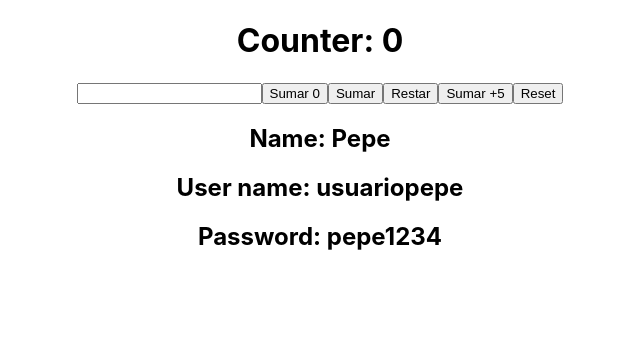
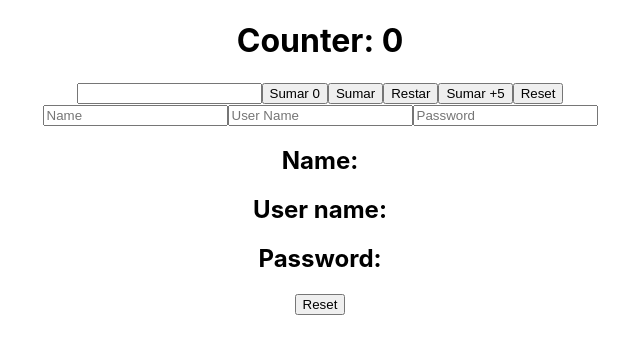
Before and after one commit to JulianaCotabarren/redux_ed_it, a React (Create React App) app: page / in a window 1280 px wide. Shown: the top 354 px of the page, without its empty margins (320-960 px from the left). Built offline with nearby package versions, Linux system fonts and the light colour scheme.

Commit message:
add inputs and reset

```diff
--- a/src/components/User.jsx
+++ b/src/components/User.jsx
@@ -1,13 +1,23 @@
 import React from 'react'
-import { useSelector } from 'react-redux'
+import { useDispatch, useSelector } from 'react-redux'
+import { userChangeName, userChangePassword, userChangeUserName, userReset } from '../redux/actions/userActions'
+
 
 const User = () => {
-    const user = useSelector(state => state.user)
+    const {name,userName,password} = useSelector(state => state.user)
+    const dispatch = useDispatch()
+    const handleChangeName = (e) => dispatch(userChangeName(e.target.value))
+    const handleChangeUserName = (e) => dispatch(userChangeUserName(e.target.value))
+    const handleChangePassword = (e) => dispatch(userChangePassword(e.target.value))
   return (
     <div>
-        <h2>Name: {user.name}</h2>
-        <h2>User name: {user.userName}</h2>
-        <h2>Password: {user.password}</h2>
+        <input type="text" placeholder='Name' onChange={handleChangeName}/>
+        <input type="text" placeholder='User Name' onChange={handleChangeUserName}/>
+        <input type="text" placeholder='Password' onChange={handleChangePassword}/>
+        <h2>Name: {name}</h2>
+        <h2>User name: {userName}</h2>
+        <h2>Password: {password}</h2>
+        <button onClick={()=>dispatch(userReset())}>Reset</button>
     </div>
   )
 }
--- /dev/null
+++ b/src/redux/actions/userActions.jsx
@@ -0,0 +1,20 @@
+import { types } from "../types/userTypes";
+
+export const userChangeName = (name) => ({
+    type: types.CHANGE_NAME,
+    payload: name
+})
+
+export const userChangeUserName = (userName) => ({
+    type: types.CHANGE_USERNAME,
+    payload: userName
+})
+
+export const userChangePassword = (password) => ({
+    type: types.CHANGE_PASSWORD,
+    payload: password
+})
+
+export const userReset = () => ({
+    type: types.RESET
+})
--- a/src/redux/reducers/userReducer.jsx
+++ b/src/redux/reducers/userReducer.jsx
@@ -1,18 +1,31 @@
 import { types } from "../types/userTypes"
 
 const initialState = {
-    name:"Pepe",
-    userName: "usuariopepe",
-    password:"pepe1234"
+    name:"",
+    userName: "",
+    password:""
 }
 
 export default (state = initialState, { type, payload }) => {
   switch (type) {
-
-  case types.CHANGE_NAME:
+    case types.CHANGE_NAME:
+      return {
+        ...state,
+        name: payload
+      }
+    case types.CHANGE_USERNAME:
     return {
         ...state,
-        name: "Pepa"
+        userName: payload
+    }
+    case types.CHANGE_PASSWORD:
+    return {
+        ...state,
+        password: payload
+    }
+    case types.RESET:
+    return {
+        state : initialState
     }
 
   default:
--- a/src/redux/types/userTypes.jsx
+++ b/src/redux/types/userTypes.jsx
@@ -1,3 +1,6 @@
 export const types = {
-    CHANGE_NAME : "@User/CHANGE_NAME"
+    CHANGE_NAME : "@User/CHANGE_NAME",
+    CHANGE_USERNAME : "@User/CHANGE_USERNAME",
+    CHANGE_PASSWORD : "@User/CHANGE_PASSWORD",
+    RESET : "@User/RESET"
 }
```
